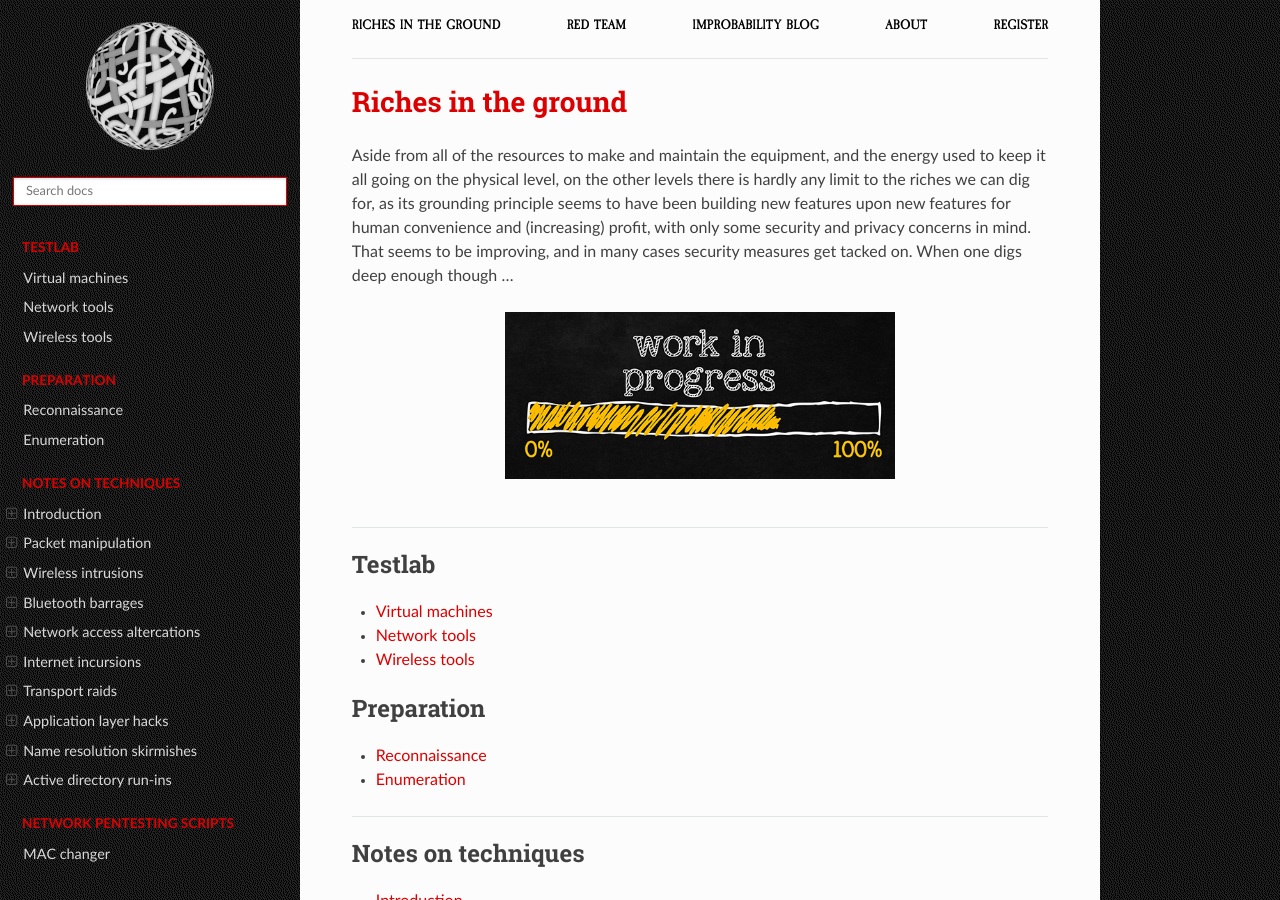
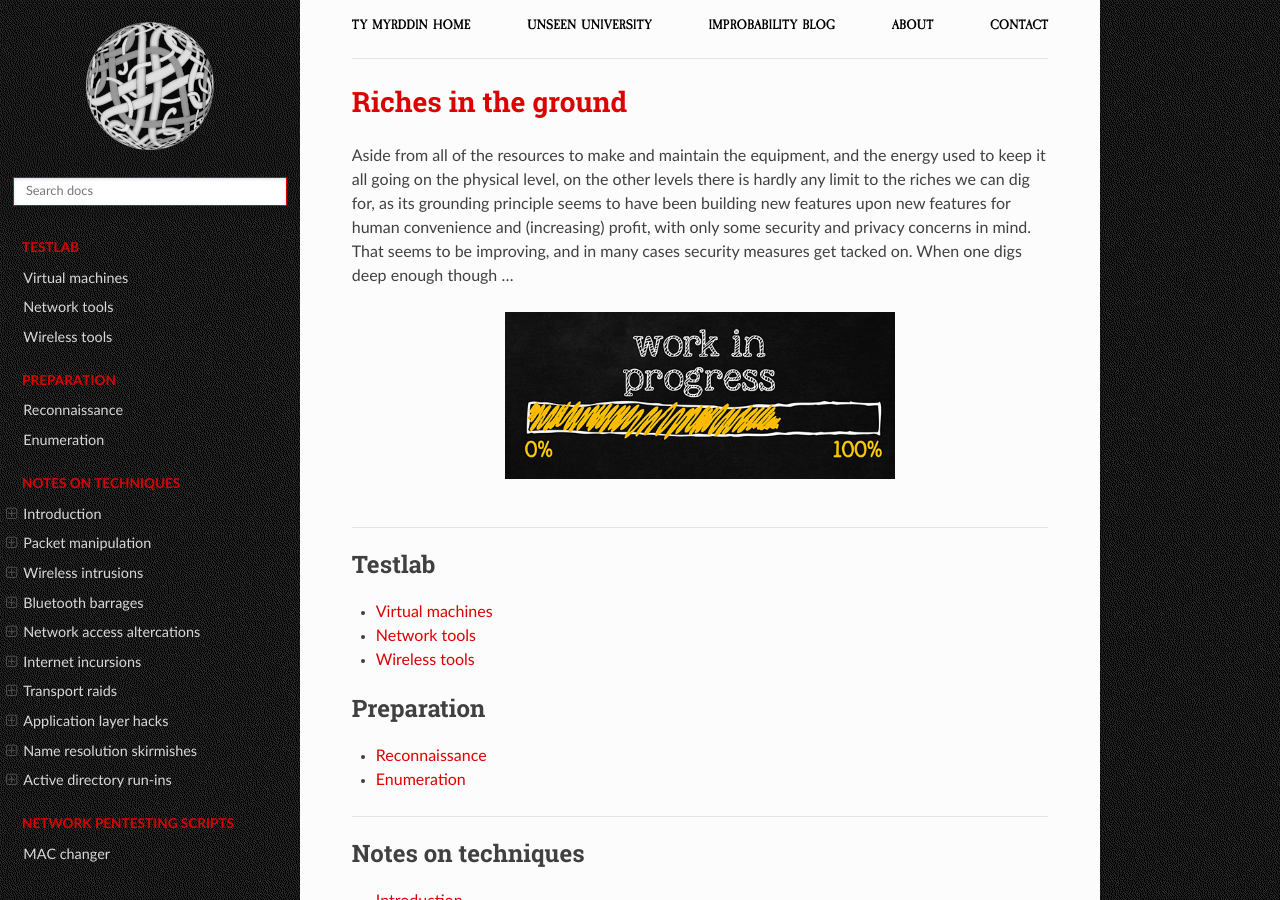
Before and after one commit to tymyrddin/red-network, a Sphinx documentation site: the page built from source/index.rst, in a window 1280 px wide and 900 px high. Built offline with Sphinx 7.4.7 and the Read the Docs theme 2.0.0, drawn with Linux system fonts in a browser that asks for light colours; some of the changed text lies outside the part shown.

Commit message:
Upgrades

```diff
--- a/source/_templates/breadcrumbs.html
+++ b/source/_templates/breadcrumbs.html
@@ -1,11 +1,11 @@
 <div class="container">
     <topnav>
             <ul>
-                <li class="nav__item"><a href="https://network.tymyrddin.dev/" class="nav__link">Riches in the ground</a></li>
-                <li class="nav__item"><a href="https://red.tymyrddin.dev/" class="nav__link">Red Team</a></li>
-                <li class="nav__item"><a href="https://uu.tymyrddin.dev/blog/" class="nav__link">Improbability Blog</a></li>
-                <li class="nav__item"><a href="https://uu.tymyrddin.dev/about/" class="nav__link">About</a></li>
-                <li class="nav__item"><a href="https://uu.tymyrddin.dev/registration/" class="nav__link">Register</a></li>
+                <li class="nav__item"><a href="https://tymyrddin.dev/" class="nav__link">Ty Myrddin Home</a></li>
+                <li class="nav__item"><a href="https://uu.tymyrddin.dev/writeups/" class="nav__link">Unseen University</a></li>
+                <li class="nav__item"><a href="https://tymyrddin.dev/blogs/" class="nav__link">Improbability Blog</a></li>
+                <li class="nav__item"><a href="https://tymyrddin.dev/about/" class="nav__link">About</a></li>
+                <li class="nav__item"><a href="https://tymyrddin.dev/contact/" class="nav__link">Contact</a></li>
             </ul>
     </topnav>
     <hr>
--- a/source/_templates/footer.html
+++ b/source/_templates/footer.html
@@ -1,4 +1,4 @@
 {% extends "!footer.html" %}
 {%- block contentinfo %}
-        <a href="https://uu.tymyrddin.dev">Unseen University</a>, 2023, with a forest garden <a href="https://ut7.fr/">fostered by /ut7</a>.
+        <a href="https://uu.tymyrddin.dev">Unseen University</a>, 2024, with a forest garden <a href="https://ut7.fr/">fostered by /ut7</a>.
 {% endblock %}
```
Also changed, not shown: requirements.txt (+17 -83 lines).
